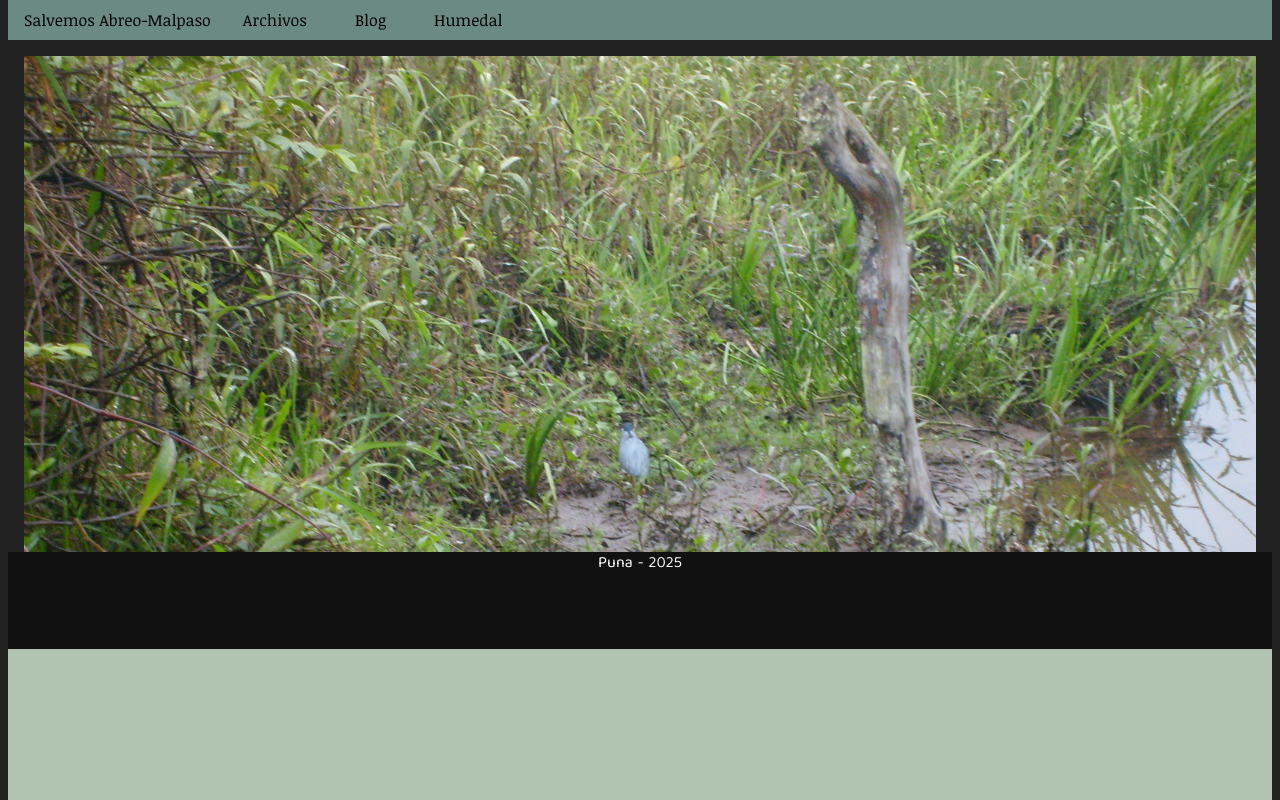
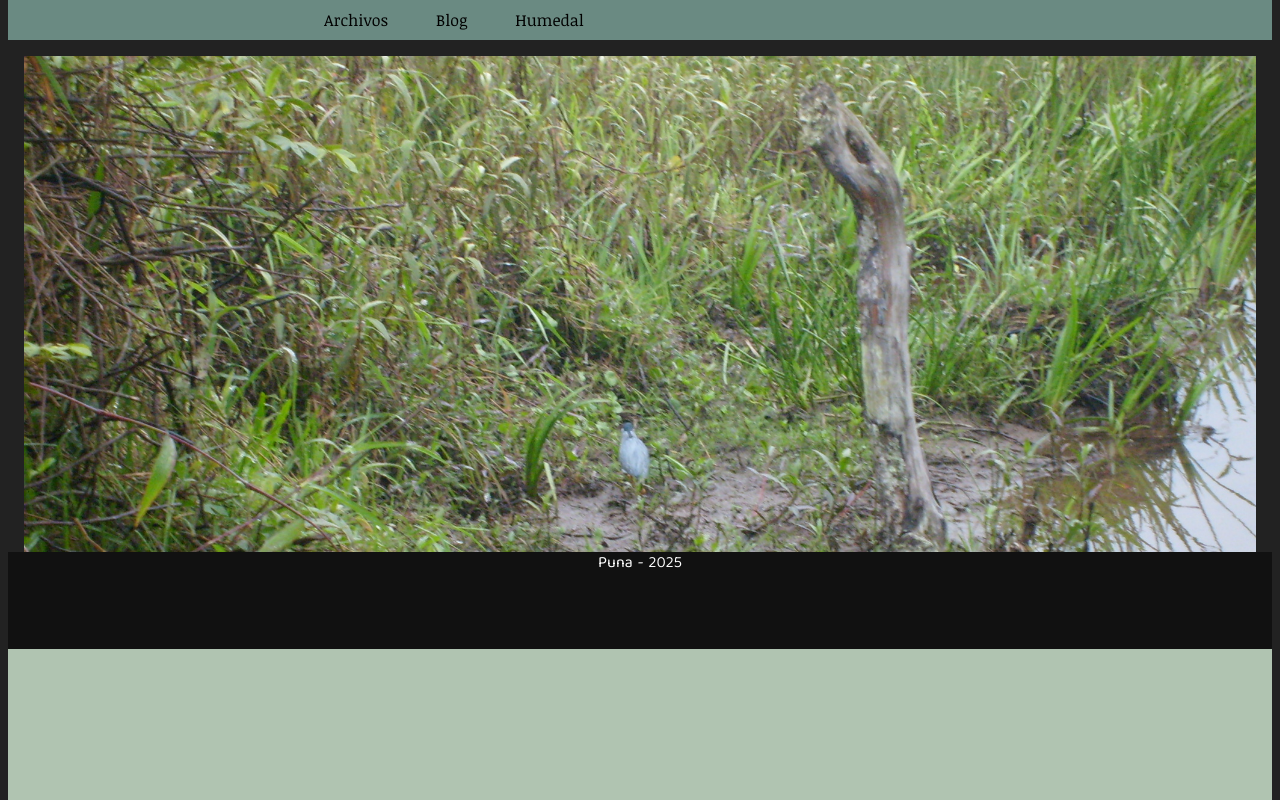
Before and after one commit to Fundacion-Puna/Fundacion-Puna.github.io, a SvelteKit app: page / in a window 1280 px wide. Built offline with nearby package versions, Linux system fonts and the light colour scheme.

Commit message:
dev: animation!!!!!!

```diff
--- a/src/components/Navigator.svelte
+++ b/src/components/Navigator.svelte
@@ -1,27 +1,41 @@
 <script lang="ts">
-  import Link from './atoms/Link.svelte'
+  import Link from "./atoms/Link.svelte";
+  import { fade, fly, slide } from "svelte/transition";
+  import { cubicInOut } from "svelte/easing";
 
   /* Only add navigation is site is not in construction */
 
   let { isFinished } = $props();
+  let start = $state(false);
+  $effect(() => {
+    setTimeout(() => (start = !start), 1200);
+  });
 
   const SECTIONS = [
-    {route: "archive", content: "Archivos"},
-    {route: "blog",    content: "Blog"},
-    {route: "humedal", content: "Humedal"},
-  ] as const
-
+    { route: "archive", content: "Archivos" },
+    { route: "blog", content: "Blog" },
+    { route: "humedal", content: "Humedal" },
+  ] as const;
 </script>
 
-<nav class="flex content-between border-box w-full py-2 px-4 h-8">
-  <h1 class="inline">Salvemos Abreo-Malpaso</h1>
-
+<nav
+  class="flex flex-wrap content-between justify-strecth border-box w-full py-2 px-12 h-8"
+>
+  <div class="mx-2 min-w-[220px]">
+    {#if start}
+      <h1 transition:fly={{ y: -100, duration: 1100, easing: cubicInOut }}>
+        <span> Salvemos </span>
+        Abreo-Malpaso
+      </h1>
+    {/if}
+  </div>
   <div class="mx-2">
     {#each SECTIONS as section}
       <Link
         styles="px-2 mx-4"
         route={section.route}
-      content={section.content}/>
+        content={section.content}
+      />
     {/each}
   </div>
 </nav>
```
Also changed, not shown: 1 other file (tests, documents, lock files or other folders). Lines whose indentation alone changed are shown as unchanged.
